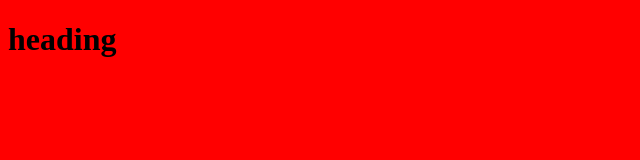
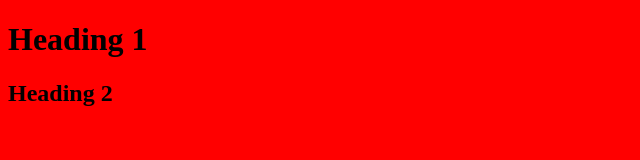
Before and after one commit to agilBAKA/batch2-h8, a plain HTML site: page index.html in a window 1280 px wide. Shown: the whole page, without its empty margins (0-640 px from the left). Drawn offline with Linux system fonts and the light colour scheme.

Commit message:
Update file html

```diff
--- a/index.html
+++ b/index.html
@@ -8,7 +8,8 @@
     <link rel="stylesheet" href="style.css">
 </head>
 <body>
-    <h1>heading</h1>
+    <h1>Heading 1</h1>
+    <h2>Heading 2</h2>
 
 
 </body>
```
